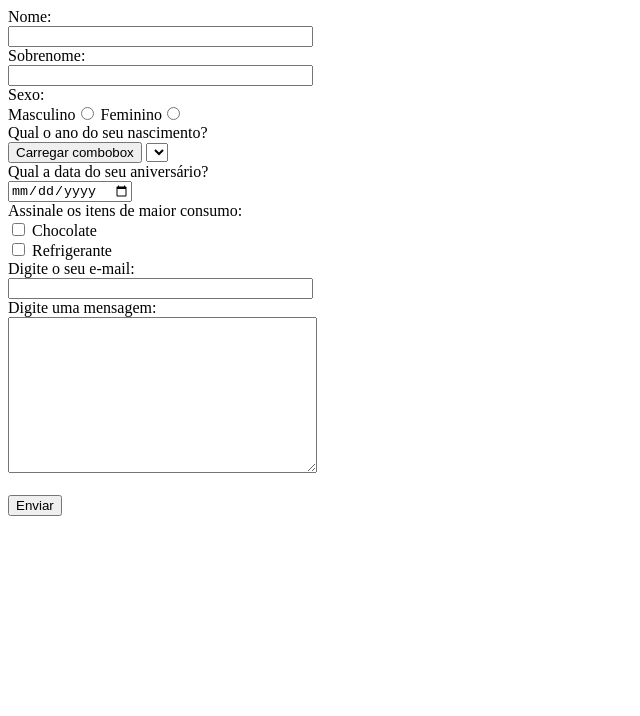
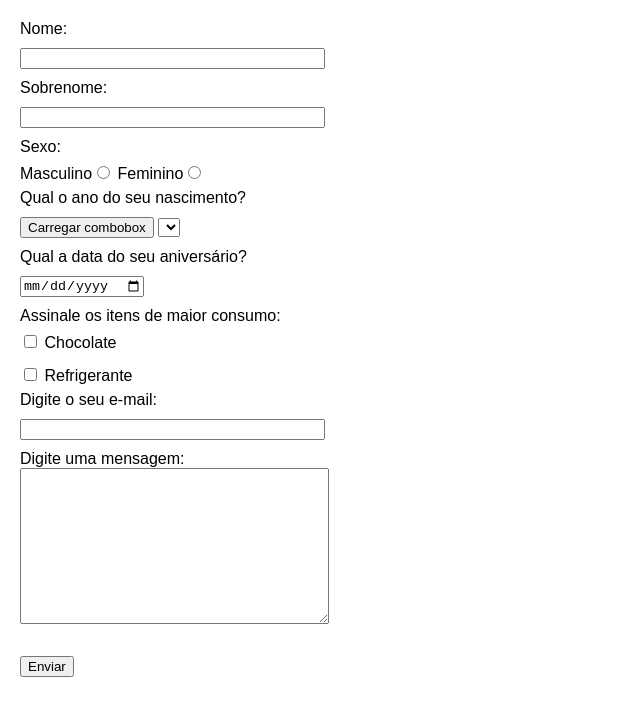
Before and after one commit to OpusNocturn/pw, a plain HTML site: page assigment jefferson/formulario.html in a window 1280 px wide. Shown: the whole page, without its empty margins (0-640 px from the left). Drawn offline with Linux system fonts and the light colour scheme.

Commit message:
css e js adicionados

```diff
--- /dev/null
+++ b/assigment jefferson/form.js
@@ -0,0 +1,10 @@
+function ano() {
+	var data_nasc = document.getElementById("data_nasc");
+	var i;
+	for(i = 2018; i >= 1920; i --) {
+		var opt0 = document.createElement("option");
+		opt0.value = i;
+		opt0.text = i;
+		data_nasc.add(opt0, data_nasc.options[0]);
+	}
+}
--- a/assigment jefferson/exercicio.html
+++ b/assigment jefferson/formulario.html
@@ -2,8 +2,10 @@
 <html>
 <head>
 <title>Formulário</title>
-<link rel="stylesheet" type="text/css" href="css/styleform.css">
-<script src="js/form.js"></script>
+<!--     <link rel="stylesheet" type="text/css" href="css/styleform.css">
+<script src="js/form.js"></script>     -->
+<link rel="stylesheet" type="text/css" href="styleform.css">
+<script src="form.js"></script>
 </head>
 <body>
 	<div id="form">
@@ -30,3 +32,5 @@
 	</div>
 </body>
 </html>
+
+<!--No network(F12), se tiver algo vermelho na tela significa que essa coisa não carregou-->
--- /dev/null
+++ b/assigment jefferson/styleform.css
@@ -0,0 +1,13 @@
+body {
+	font-family: arial;
+	font-size: 12pt;
+}
+input, select{
+	margin-top: 10px;
+	margin-bottom: 10px;
+}
+#form{
+	position: absolute;
+	top: 20px;
+	left: 20px;
+}
```
